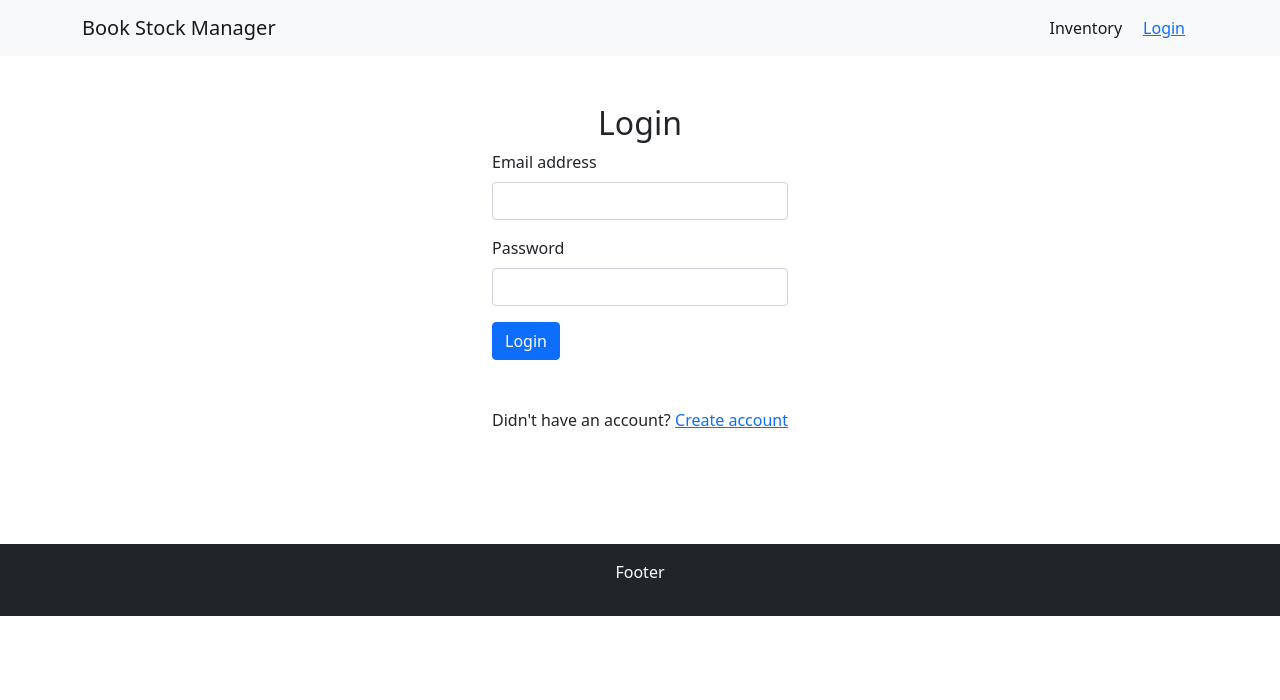
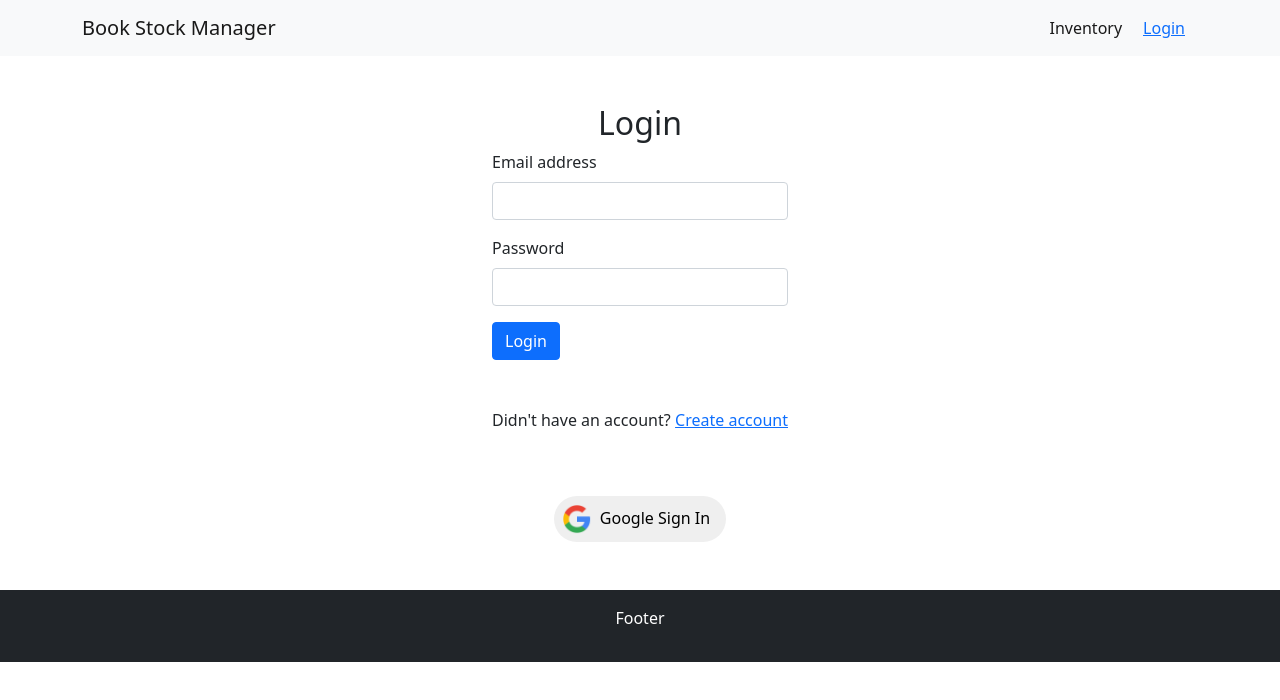
Before and after one commit to SumonsNote/book-stock-manager-client, a React (Create React App) app: page /login in a window 1280 px wide. Shown: the top 700 px of the page. Built offline with nearby package versions, Linux system fonts and the light colour scheme; no server answers.

Commit message:
google authentication

```diff
--- a/src/components/SharedFiles/Login.js
+++ b/src/components/SharedFiles/Login.js
@@ -3,6 +3,7 @@ import { useSignInWithEmailAndPassword } from 'react-firebase-hooks/auth';
 import { Link, useLocation, useNavigate } from 'react-router-dom';
 import auth from '../../Firebase.init';
 import Loading from './Loading';
+import SocialLogin from './SocialLogin';
 
 const Login = () => {
     const navigate = useNavigate()
@@ -46,6 +47,7 @@ const Login = () => {
             <p>Didn't have an account?</p>
             <Link to='/register'><p>Create account</p></Link>
             </div>
+            <SocialLogin></SocialLogin>
         </form>
     );
 };
--- a/src/components/SharedFiles/Register.js
+++ b/src/components/SharedFiles/Register.js
@@ -3,6 +3,7 @@ import { Link, useLocation, useNavigate } from 'react-router-dom';
 import { useCreateUserWithEmailAndPassword } from 'react-firebase-hooks/auth';
 import auth from '../../Firebase.init';
 import Loading from './Loading';
+import SocialLogin from './SocialLogin';
 
 const Register = () => {
     const navigate = useNavigate()
@@ -49,7 +50,9 @@ const Register = () => {
                     <p>Already have an account?</p>
                     <Link to='/login'><p>Login</p></Link>
                 </div>
+                <SocialLogin></SocialLogin>
             </form>
+
         </div>
     );
 };
--- /dev/null
+++ b/src/components/SharedFiles/SocialLogin.js
@@ -0,0 +1,29 @@
+import React from 'react';
+import google from '../../Images/google.png'
+import { useSignInWithGoogle } from 'react-firebase-hooks/auth';
+import auth from '../../Firebase.init';
+import { useNavigate } from 'react-router-dom';
+import Loading from './Loading';
+
+const SocialLogin = () => {
+    const [signInWithGoogle, user, loading, error] = useSignInWithGoogle(auth);
+    const navigate = useNavigate()
+
+    if(loading){
+        return <Loading></Loading>
+    }
+    if (user) {
+        navigate('/');
+    }
+
+    return (
+        <div className='container d-flex justify-content-center'>
+            <button onClick={() => signInWithGoogle()} className='border-0 p-2 border rounded-pill'>
+            <img style={{ width: '30px', height: '30px'}} src={google} alt=""/>
+                <span className='px-2'>Google Sign In</span>
+            </button>
+        </div>
+    );
+};
+
+export default SocialLogin;
```
Also changed, not shown: src/Images/google.png (added).
